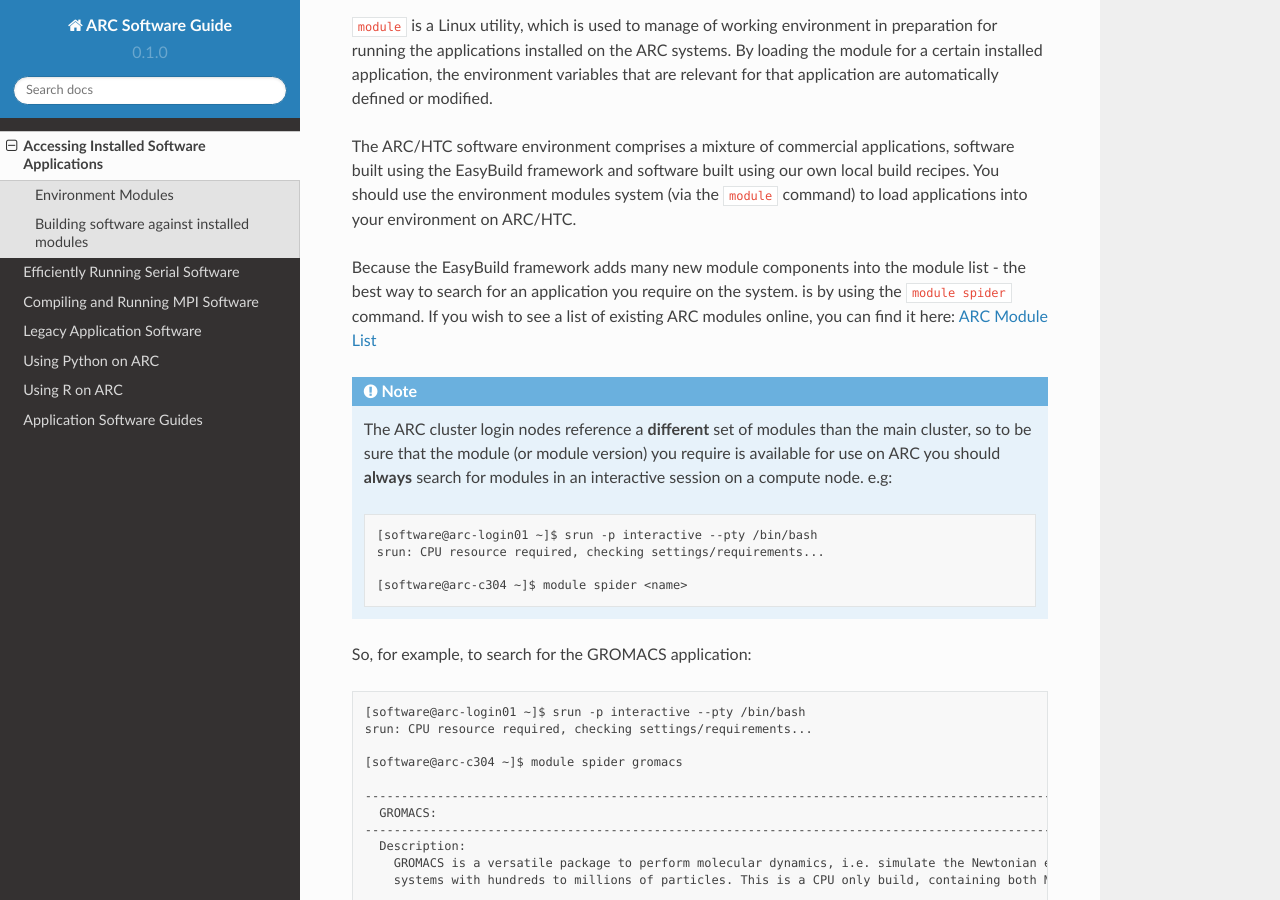
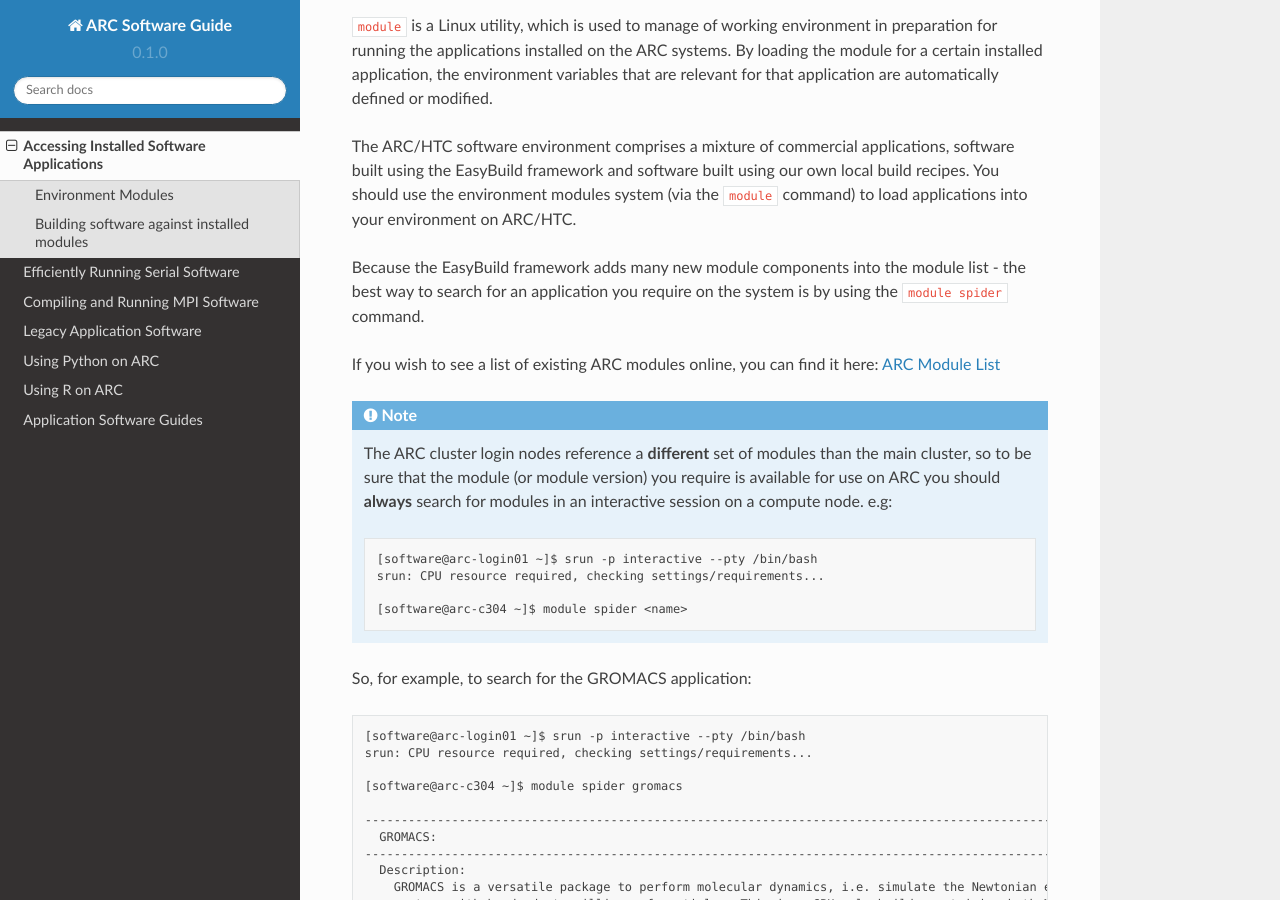
Before and after one commit to oxford-arc/arc-software-guide, a Sphinx documentation site: the page built from docs/source/arc-modules.rst, in a window 1280 px wide and 900 px high, scrolled down 418 px. Built offline with Sphinx 7.4.7 and the Read the Docs theme 2.0.0, drawn with Linux system fonts in a browser that asks for light colours.

```diff
--- a/docs/source/arc-modules.rst
+++ b/docs/source/arc-modules.rst
@@ -16,8 +16,10 @@ By loading the module for a certain installed application, the environment varia
 The ARC/HTC software environment comprises a mixture of commercial applications, software built using the EasyBuild framework and software built using our own local
 build recipes. You should use the environment modules system (via the ``module`` command) to load applications into your environment on ARC/HTC.
 
-Because the EasyBuild framework adds many new module components into the module list - the best way to search for an application you require on the system.
-is by using the ``module spider`` command. If you wish to see a list of existing ARC modules online, you can find it here:  `ARC Module List <https://arc-module-list.readthedocs.io/en/latest/>`_
+Because the EasyBuild framework adds many new module components into the module list - the best way to search for an application you require on the system
+is by using the ``module spider`` command.
+
+If you wish to see a list of existing ARC modules online, you can find it here:  `ARC Module List <https://arc-module-list.readthedocs.io/en/latest/>`_
 
 .. note::
    The ARC cluster login nodes reference a **different** set of modules than the main cluster, so to be sure that the module (or module version) you require is available for use on ARC you should **always** search for modules in an interactive session on a compute node. e.g::
```
